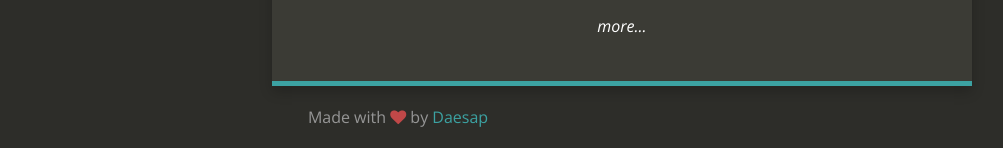
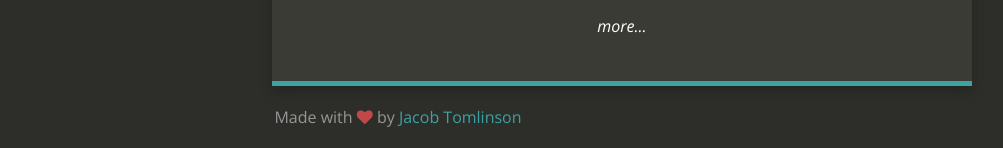
Before and after one commit to KimDaesap/KimDaesap.github.io, a Jekyll site: the page built from index.html, in a window 1280 px wide. Shown: the part 749-897 px from the top of the page, without its empty margins (18-1021 px from the left). Built offline with Jekyll 4.4.1, drawn with Linux system fonts in a browser that asks for light colours; nearby versions of some CDN libraries; Markdown is read by kramdown in place of the engine named in the settings.

Commit message:
footer_left  복구.

```diff
--- a/_config.yml
+++ b/_config.yml
@@ -20,7 +20,7 @@ github_username:  kimdaesap
 #stackoverflow_link: http://carte-noire.jacobtomlinson.co.uk/
 
 # Footer
-footer_left: "Made with <i class=\"fa fa-heart\"></i> by <a href=\"https://twitter.com/DaesapKim\">Daesap</a>"
+footer_left: "Made with <i class=\"fa fa-heart\"></i> by <a href=\"https://twitter.com/_JacobTomlinson\">Jacob Tomlinson</a>"
 #footer_right: "&lt;/&gt; on <a href=\"https://github.com/jacobtomlinson/carte-noire\">Github</a> &nbsp;<i class=\"fa fa-github-alt\"></i>"
 
 # Build settings
```
